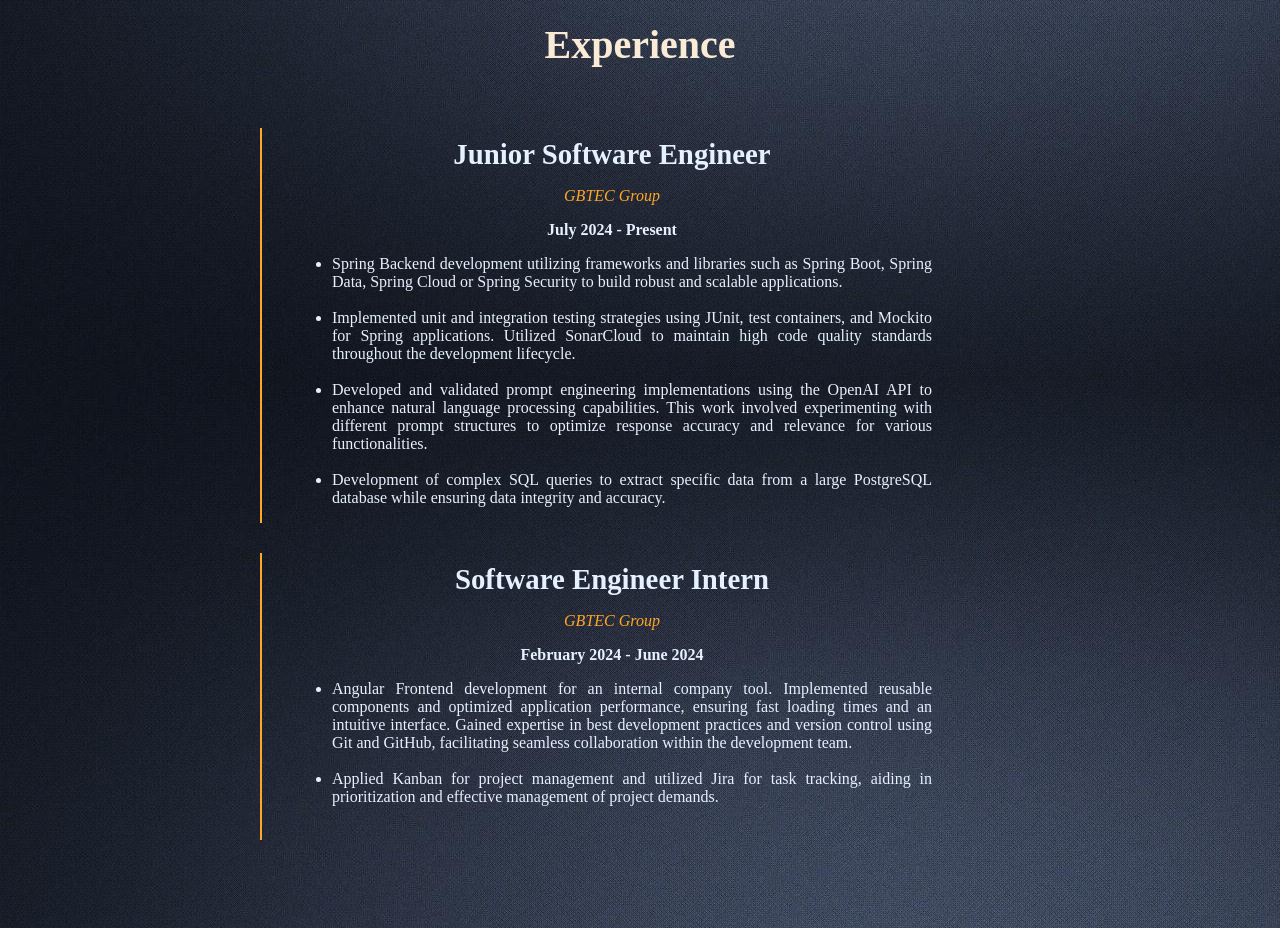
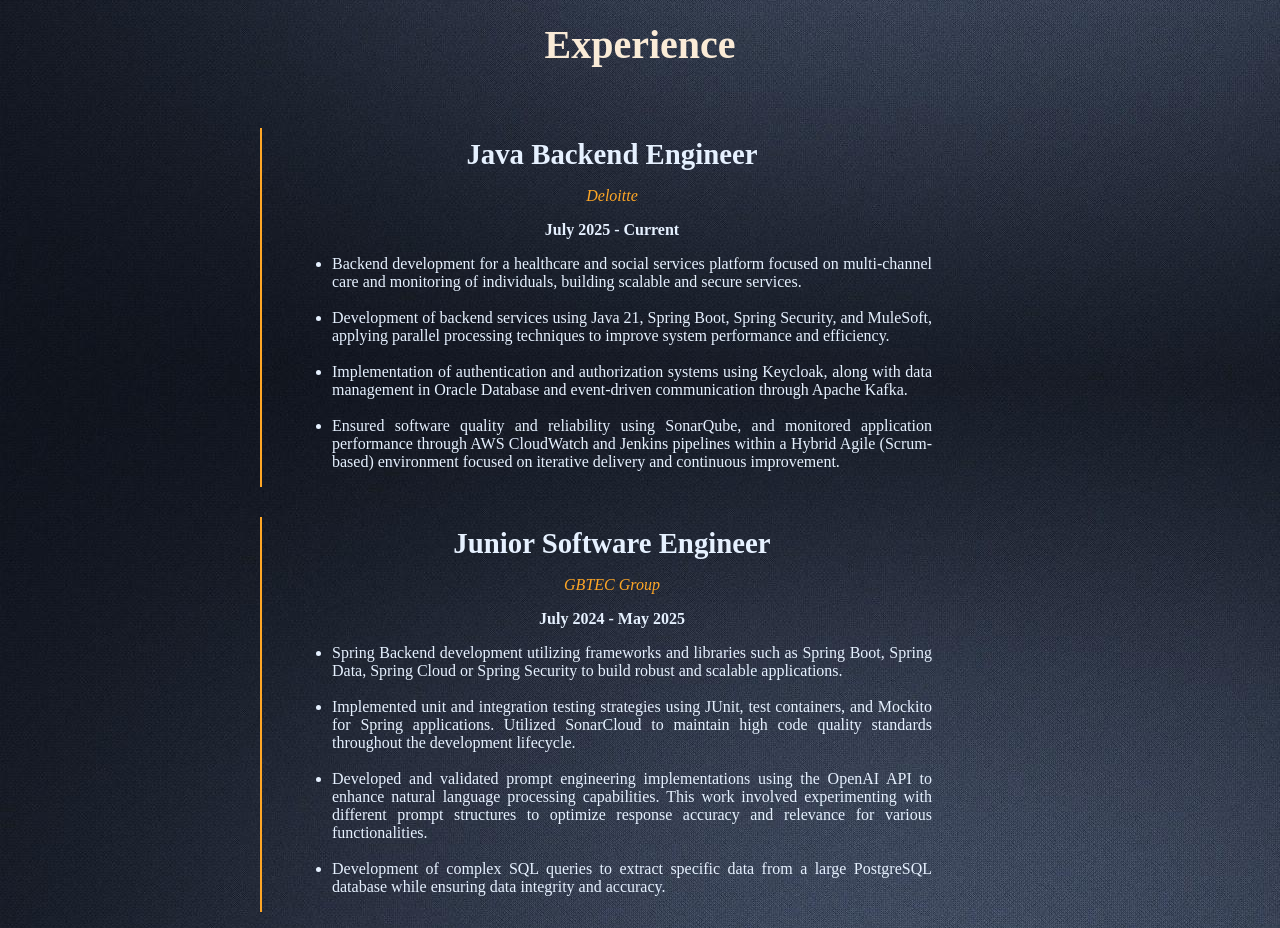
Before and after one commit to miguelrodriguez6/my-portfolio, an Angular app: page / in a window 1280 px wide. Shown: the part 820-1748 px from the top of the page. Built offline with nearby package versions, Linux system fonts and the light colour scheme.

Commit message:
Update experience section with new job details
Added experience details for Java Backend Engineer role at Deloitte, including responsibilities and technologies used.

```diff
--- a/src/app/experience/experience.component.html
+++ b/src/app/experience/experience.component.html
@@ -1,12 +1,44 @@
 <div class="experience" id="experience">
   <h2 class="section-title">Experience</h2>
   <div class="timeline">
+
+  <div class="timeline-item">
+      <div class="dot"></div>
+      <div class="content">
+        <h3>Java Backend Engineer</h3>
+        <p class="company">Deloitte</p>
+        <p class="date">July 2025 - Current</p>
+        <ul>
+          <li>
+            Backend development for a healthcare and social services platform focused on multi-channel care
+            and monitoring of individuals, building scalable and secure services.
+          </li>
+          <br>
+          <li>
+            Development of backend services using Java 21, Spring Boot, Spring Security, and MuleSoft,
+            applying parallel processing techniques to improve system performance and efficiency.
+          </li>
+          <br>
+          <li>
+            Implementation of authentication and authorization systems using Keycloak, along with data
+            management in Oracle Database and event-driven communication through Apache Kafka.
+          </li>
+          <br>
+          <li>
+            Ensured software quality and reliability using SonarQube, and monitored application performance
+            through AWS CloudWatch and Jenkins pipelines within a Hybrid Agile (Scrum-based) environment
+            focused on iterative delivery and continuous improvement.
+          </li>
+        </ul>
+      </div>
+    </div>
+
     <div class="timeline-item">
       <div class="dot"></div>
       <div class="content">
         <h3>Junior Software Engineer</h3>
         <p class="company">GBTEC Group</p>
-        <p class="date">July 2024 - Present</p>
+        <p class="date">July 2024 - May 2025</p>
         <ul>
           <li>
             Spring Backend development utilizing frameworks and libraries such as Spring Boot, Spring Data,
```
